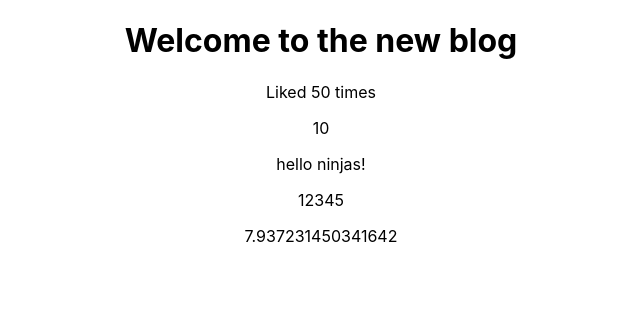
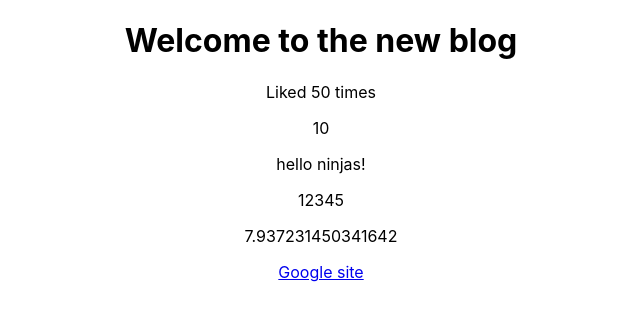
Before and after one commit to Maksongo/React-learning, a React (Create React App) app in the folder dojo-blog/: page / in a window 1280 px wide. Shown: the top 320 px of the page, without its empty margins (319-959 px from the left). Built offline with nearby package versions, Linux system fonts and the light colour scheme.

Commit message:
Element Tags

```diff
--- a/dojo-blog/src/App.js
+++ b/dojo-blog/src/App.js
@@ -3,6 +3,7 @@ import "./App.css";
 function App() {
   const title = "Welcome to the new blog";
   const likes = 50;
+  const link = 'https://google.com';
   // const person = {name: 'yoshi', age: 30}; - нельзя будет вывести в { person } в h1
 
   return (
@@ -17,6 +18,8 @@ function App() {
         <p>{ 'hello ninjas!' }</p>
         <p>{ [1,2,3,4,5]}</p>
         <p>{ Math.random() * 10}</p>
+
+        <a href={link}>Google site</a>
       </div>
     </div>
   );
```
Also changed, not shown: 1 other file (tests, documents, lock files or other folders).
